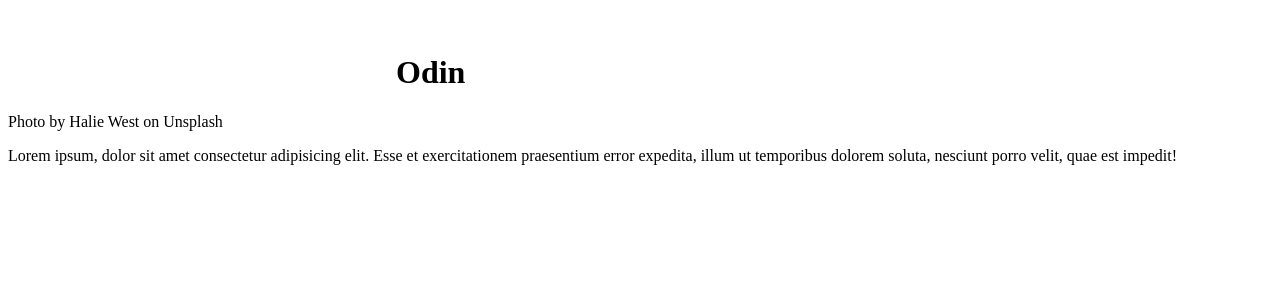
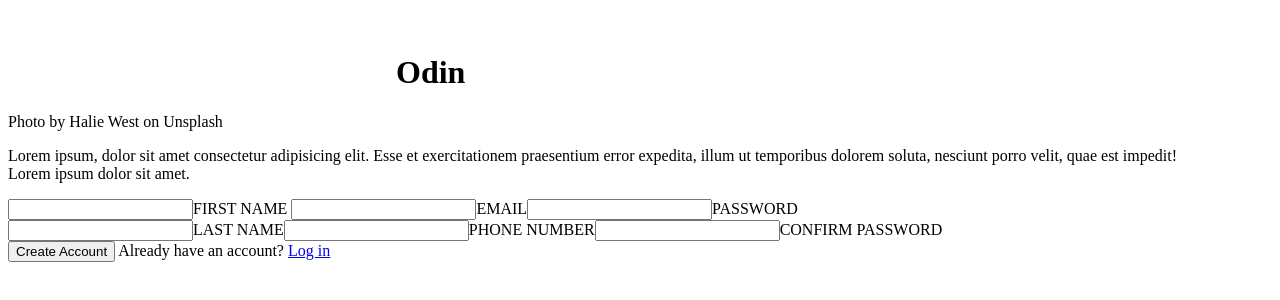
Before and after one commit to 10suda/odin-sign-up, a plain HTML site: page index.html in a window 1280 px wide. Shown: the part 446-746 px from the top of the page. Drawn offline with Linux system fonts and the light colour scheme.

Commit message:
finished markup structure

```diff
--- a/index.html
+++ b/index.html
@@ -19,15 +19,33 @@
         <footer>Photo by <a>Halie West</a> on <a>Unsplash</a></footer>
       </div>
       <div class="main-right">
-        <div>
+        <div class="main-right-top">
           <p>
             Lorem ipsum, dolor sit amet consectetur adipisicing elit. Esse et
             exercitationem praesentium error expedita, illum ut temporibus
             dolorem soluta, nesciunt porro velit, quae est impedit!
+            <br />
+            Lorem ipsum dolor sit amet.
           </p>
         </div>
-        <div></div>
-        <div></div>
+        <div class="main-right-middle">
+          <form action="#">
+            <div>
+              <label><input type="text" />FIRST NAME</label>
+              <label><input type="email" />EMAIL</label
+              ><label><input type="password" />PASSWORD</label>
+            </div>
+            <div>
+              <label><input type="text" />LAST NAME</label
+              ><label><input type="tel" />PHONE NUMBER</label
+              ><label><input type="password" />CONFIRM PASSWORD</label>
+            </div>
+          </form>
+        </div>
+        <div class="main-right-bot">
+          <button>Create Account</button>
+          <span>Already have an account? <a href="#">Log in</a></span>
+        </div>
       </div>
     </main>
   </body>
```
